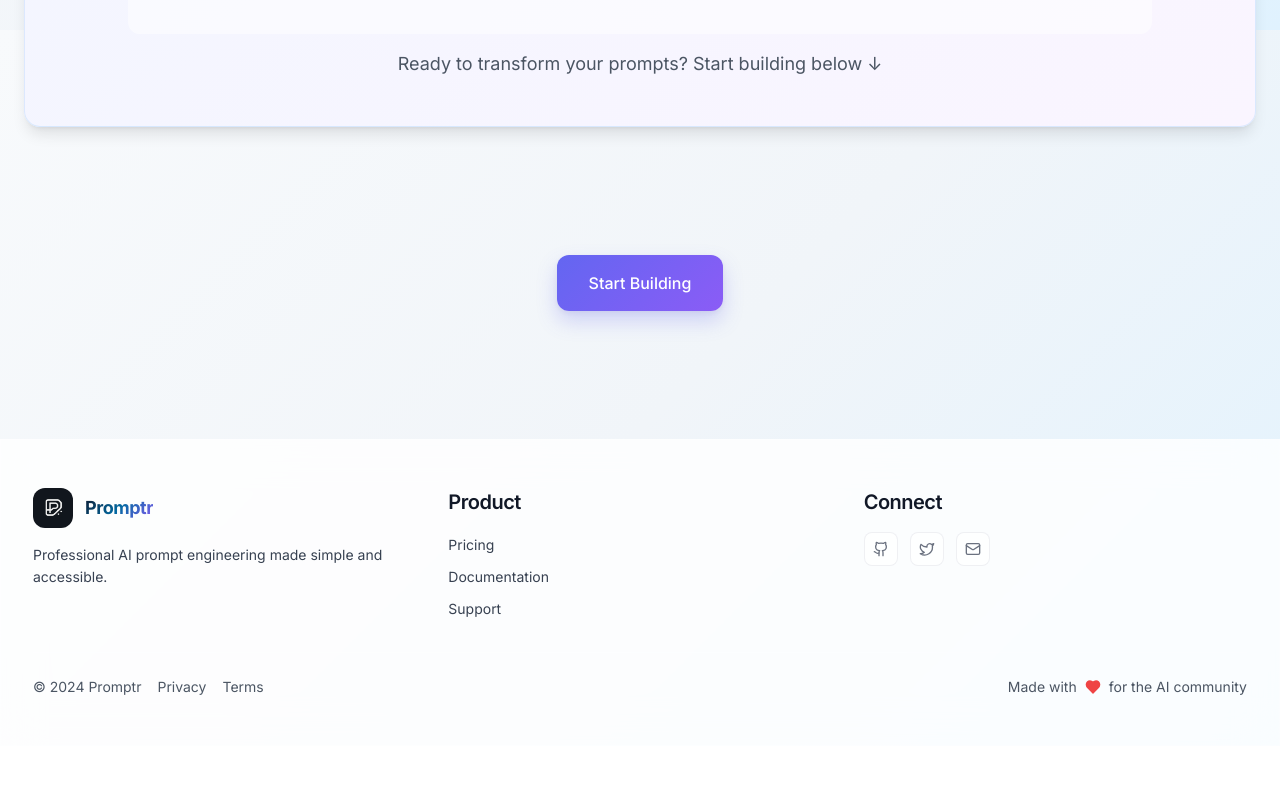
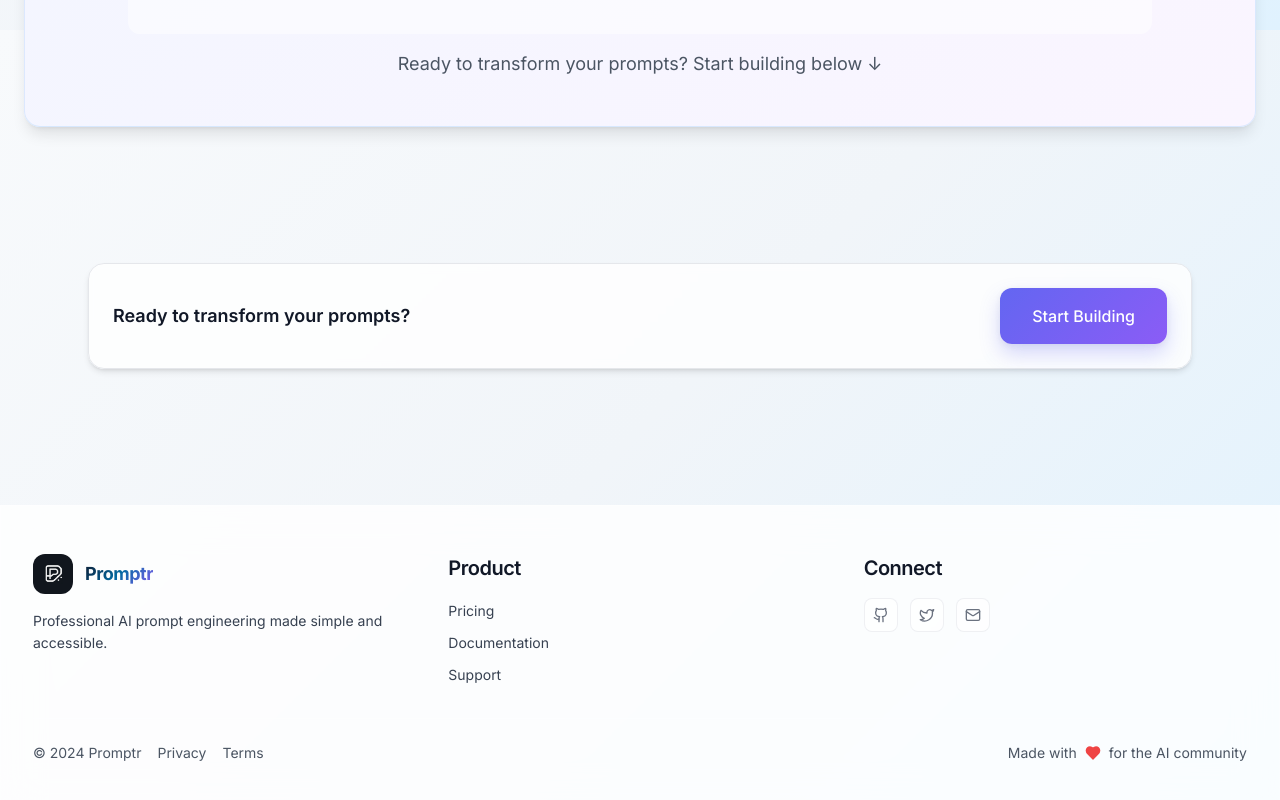
Before and after one commit to JeanDecroos/XMLPrompt, a React (Vite) app in the folder frontend/: page / in a window 1280 px wide. Shown: the part 1570-2370 px from the top of the page. Before the commit the page ends 2316 px from the top, so only its background shows below. Built offline with nearby package versions, Linux system fonts and the light colour scheme; no server answers.

Commit message:
feat(home): convert bottom CTA into full-width bar with large Start Building button

```diff
--- a/frontend/src/pages/Home.jsx
+++ b/frontend/src/pages/Home.jsx
@@ -35,8 +35,21 @@ const Home = () => {
         </div>
       </section>
 
-      <section className="py-8 md:py-12 text-center">
-        <Link to="/builder" onClick={() => trackEvent('start_building_click', { source: 'home_bottom' })} className="btn btn-cta">Start Building</Link>
+      <section className="py-10 md:py-14">
+        <div className="max-w-6xl mx-auto px-4 md:px-6">
+          <div className="bg-white/80 backdrop-blur-sm rounded-2xl border border-gray-200 shadow-md px-6 py-6 flex flex-col sm:flex-row items-center justify-between gap-4">
+            <p className="text-gray-900 text-lg font-semibold text-center sm:text-left">Ready to transform your prompts?</p>
+            <div className="flex items-center justify-center">
+              <Link
+                to="/builder"
+                onClick={() => trackEvent('start_building_click', { source: 'home_bottom_bar' })}
+                className="btn btn-cta"
+              >
+                Start Building
+              </Link>
+            </div>
+          </div>
+        </div>
       </section>
     </main>
   )
```
